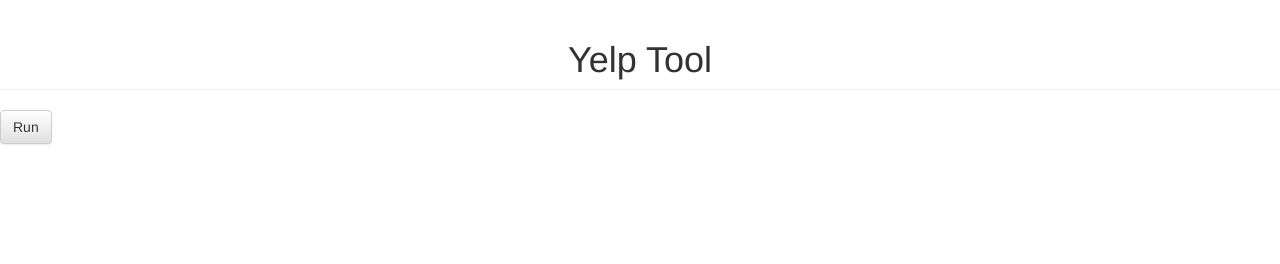
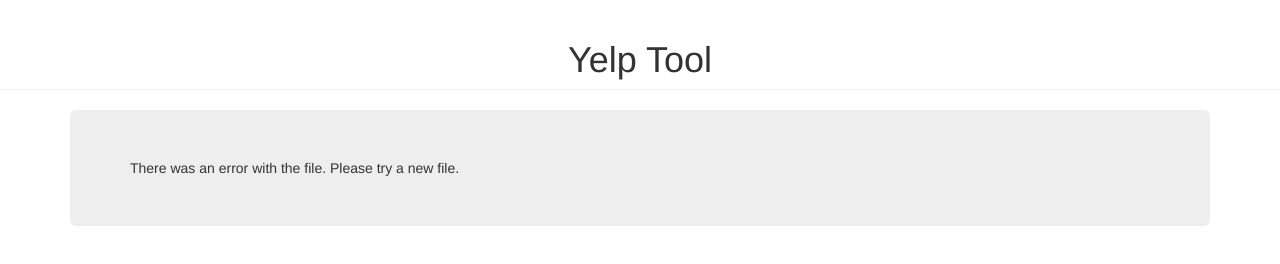
Before and after one commit to lfepp/yelp, a website: page public/views/submit.html in a window 1280 px wide. Drawn offline with nearby package versions, Linux system fonts and the light colour scheme.

Commit message:
Auto-run IDs after upload

```diff
--- a/app.js
+++ b/app.js
@@ -27,16 +27,16 @@
 })
 
 app.post('/input', input.single('bizIDs'), function(req, res) {
-  res.sendFile(__dirname + '/public/views/submit.html');
   path = req.file.path;
   var fileContents = fs.readFile(path, 'utf8', function(err, data) {
     if(err) {
       console.log(err);
+      res.sendFile(__dirname + '/public/views/submit.html');
     } else {
       var str = data.replace(/\s/g,"");
       ids = str.split(',');
-      console.log('Upload successful!');
-      console.log(ids.length + ' IDs submitted');
+      console.log('Uploaded ' + ids.length + ' IDs');
+      res.redirect('/call');
     }
   })
 })
--- a/public/views/submit.html
+++ b/public/views/submit.html
@@ -7,6 +7,8 @@
 </head>
 <body>
   <h1 class="page-header text-center">Yelp Tool</h1>
-  <a href="/call"><button class="btn btn-default">Run</button></a>
+  <div class="container">
+    <p class="jumbotron jumbotron-text-center">There was an error with the file. Please try a new file.</p>
+  </div>
 </body>
 </html>
```
